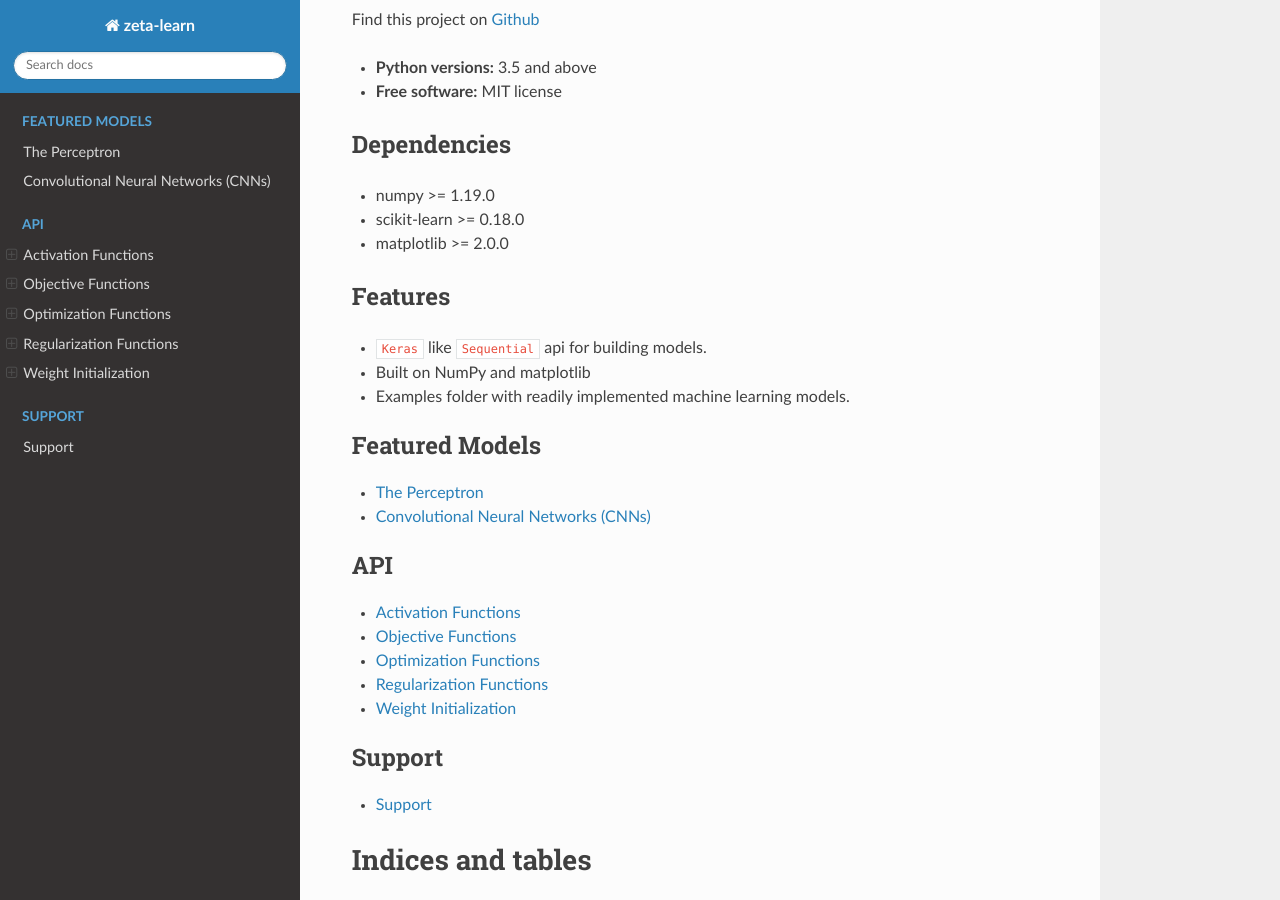
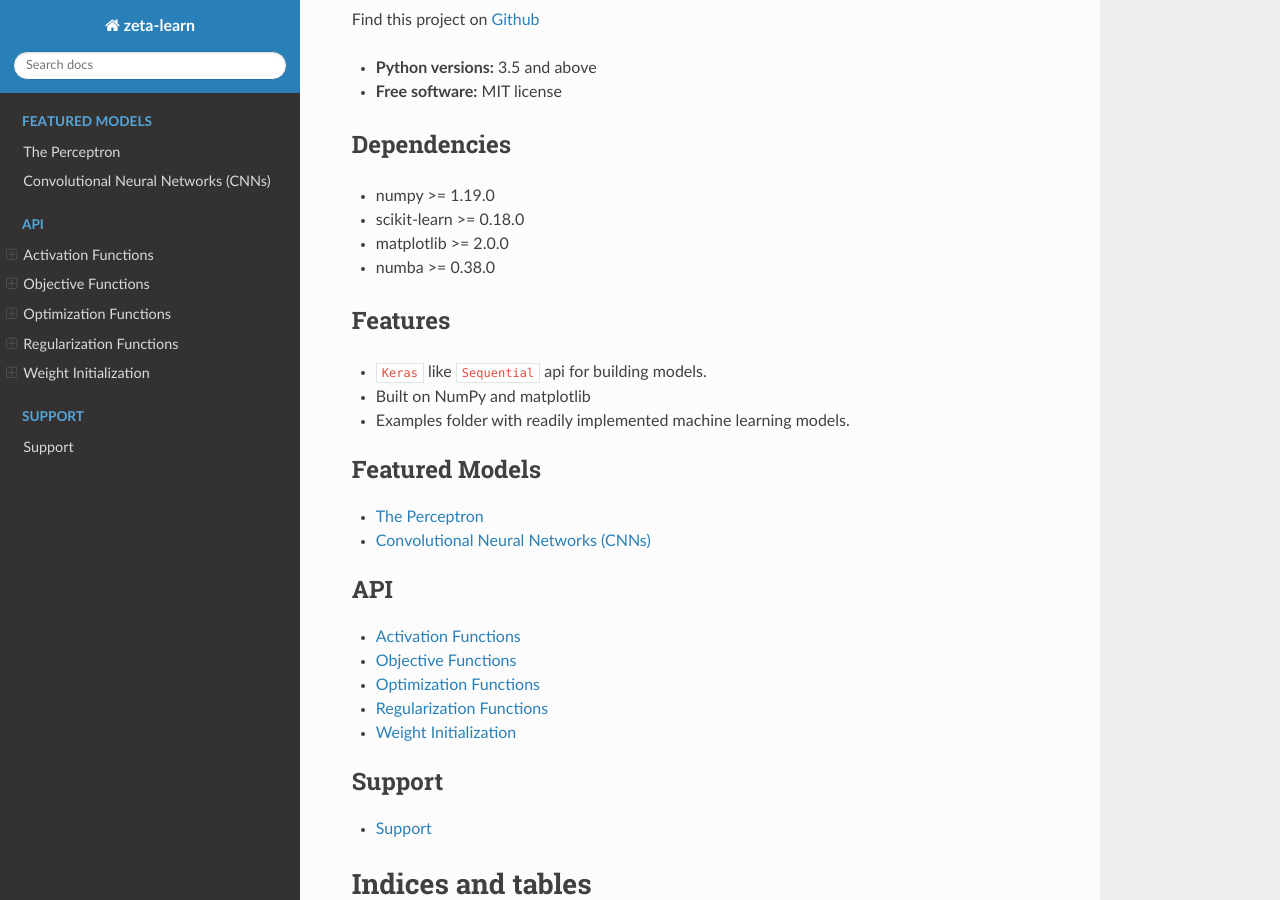
Before and after one commit to jefkine/zeta-learn, a Sphinx documentation site: the page built from docs/index.rst, in a window 1280 px wide and 900 px high, scrolled down 620 px. Built offline with Sphinx 7.4.7 and the Read the Docs theme 2.0.0, drawn with Linux system fonts in a browser that asks for light colours.

Commit message:
add support for numba

```diff
--- a/docs/index.rst
+++ b/docs/index.rst
@@ -28,6 +28,7 @@ Dependencies
 * numpy >= 1.19.0
 * scikit-learn >= 0.18.0
 * matplotlib >= 2.0.0
+* numba >= 0.38.0
 
 Features
 --------
```
